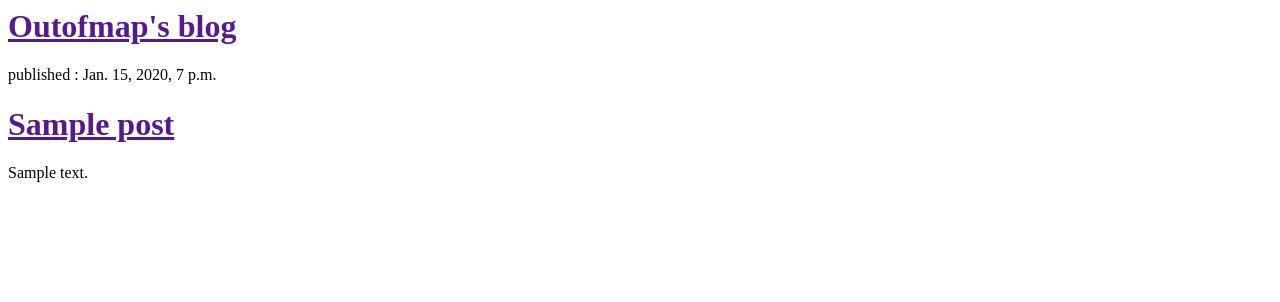
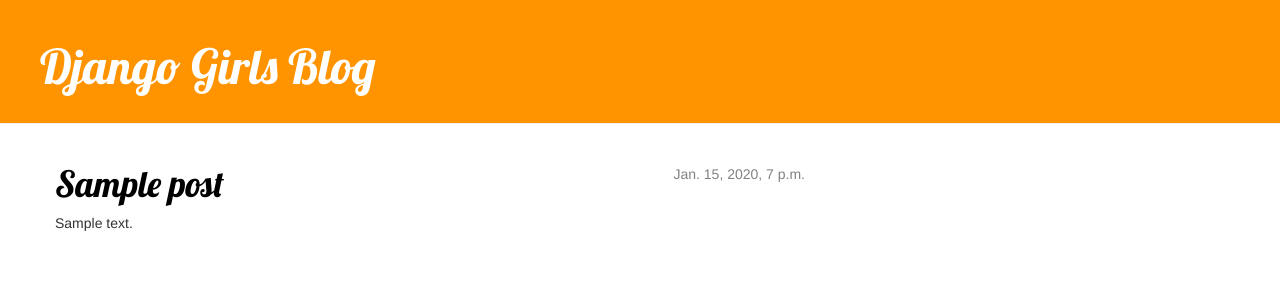
Before and after one commit to outofmap/my-first-blog, a Django app: template blog/templates/blog/post_list.html in a window 1280 px wide. Shown: the top 302 px of the page. Run offline with Django 3.2, Linux system fonts and the light colour scheme; the template is opened without the code that fills it: values that come from a table or form of the project are taken from there, others are empty; tables that the repository leaves empty hold one stand-in row (values such as "Sample post"); some libraries are stand-ins or nearby versions.

Commit message:
Added view and template for detailed blog post as well as CSS for the site.

```diff
--- /dev/null
+++ b/blog/static/css/blog.css
@@ -0,0 +1,47 @@
+.page-header {
+    background-color: #ff9400;
+    margin-top: 0;
+    padding: 20px 20px 20px 40px;
+}
+
+.page-header h1, .page-header h1 a, .page-header h1 a:visited, .page-header h1 a:active {
+    color: #ffffff;
+    font-size: 36pt;
+    text-decoration: none;
+}
+
+.content {
+    margin-left: 40px;
+}
+
+h1, h2, h3, h4 {
+    font-family: 'Lobster', cursive;
+}
+
+.date {
+    float: right;
+    color: #828282;
+}
+
+.save {
+    float: right;
+}
+
+.post-form textarea, .post-form input {
+    width: 100%;
+}
+
+.top-menu, .top-menu:hover, .top-menu:visited {
+    color: #ffffff;
+    float: right;
+    font-size: 26pt;
+    margin-right: 20px;
+}
+
+.post {
+    margin-bottom: 70px;
+}
+
+.post h1 a, .post h1 a:visited {
+    color: #000000;
+}
--- /dev/null
+++ b/blog/templates/blog/base.html
@@ -0,0 +1,24 @@
+{% load staticfiles %}
+<html>
+	<head>
+		<link rel="stylesheet" href="//maxcdn.bootstrapcdn.com/bootstrap/3.2.0/css/bootstrap.min.css">
+<link rel="stylesheet" href="//maxcdn.bootstrapcdn.com/bootstrap/3.2.0/css/bootstrap-theme.min.css">
+<link rel="stylesheet" href="{% static "css/blog.css" %}">
+<link href="http://fonts.googleapis.com/css?family=Lobster&subset=latin,latin-ext" rel="stylesheet" type="text/css">
+		<title>Outofmap's blog</title>
+	</head>
+
+	<body>
+	    <div class="page-header">
+	        <h1><a href="/">Django Girls Blog</a></h1>
+	    </div>
+	    <div class="content container">
+	        <div class="row">
+	            <div class="col-md-8">
+	            {% block content %}
+	            {% endblock %}
+	            </div>
+	        </div>
+	    </div>
+	</body>
+</html>
--- a/blog/templates/blog/post_list.html
+++ b/blog/templates/blog/post_list.html
@@ -1,19 +1,36 @@
+{% extends "blog/base.html" %}
+{% load staticfiles %}
+
 <html>
 	<head>
+		<link rel="stylesheet" href="//maxcdn.bootstrapcdn.com/bootstrap/3.2.0/css/bootstrap.min.css">
+<link rel="stylesheet" href="//maxcdn.bootstrapcdn.com/bootstrap/3.2.0/css/bootstrap-theme.min.css">
+<link rel="stylesheet" href="{% static "css/blog.css" %}">
+<link href="http://fonts.googleapis.com/css?family=Lobster&subset=latin,latin-ext" rel="stylesheet" type="text/css">
 		<title>Outofmap's blog</title>
 	</head>
+
 	<body>
-	    <div>
-	    	<h1><a href="">Outofmap's blog</a></h1>
-	    </div>
-	    {% for post in posts %}
-	    	<div>
+	{% block content %}
+    	{% for post in posts %}
+        	<div class="post">
+            	<div class="date">
+                	{{ post.published_date }}
+            	</div>
+            	<h1><a href="{% url "post_detail" pk=post.pk %}">{{ post.title }}</a></h1>
+            	<p>{{ post.text|linebreaks }}</p>
+        	</div>
+    	{% endfor %}
+	{% endblock content %}
+
+	    <!-- {% for post in posts %}
+	    	<div class="post">
 	    		<p>published : {{post.published_date}}</p>
 	    		<h1><a href="">{{post.title}}</a></h1>
 	    		<p>{{post.text|linebreaks}}</p>
 	    	</div>
 
-	   	{% endfor %}
+	   	{% endfor %} -->
 	   <!--  <div>
 	    	<p>published: 2015.10.03, 14:51</p>
 	    	<h2><a href="">My first post</a></h2>
--- a/blog/urls.py
+++ b/blog/urls.py
@@ -3,4 +3,5 @@ from . import views
 
 urlpatterns = [
     url(r'^$', views.post_list, name='post_list'),
+    url(r'^post/(?P<pk>[0-9]+)/$', views.post_detail, name='post_detail'),
 ]
--- a/blog/views.py
+++ b/blog/views.py
@@ -1,7 +1,11 @@
-from django.shortcuts import render
+from django.shortcuts import render, get_object_or_404
 from django.utils import timezone
 from .models import Post
 # Create your views here.
 def post_list(request):
 	posts = Post.objects.filter(published_date__lte=timezone.now()).order_by('published_date')
 	return render(request, 'blog/post_list.html',{'posts' : posts})
+
+def post_detail(request, pk):
+    post = get_object_or_404(Post, pk=pk)
+    return render(request, 'blog/post_detail.html', {'post': post})
```
Also changed, not shown: blog/templates/blog/post_detail.html (added, +13 -0 lines).
